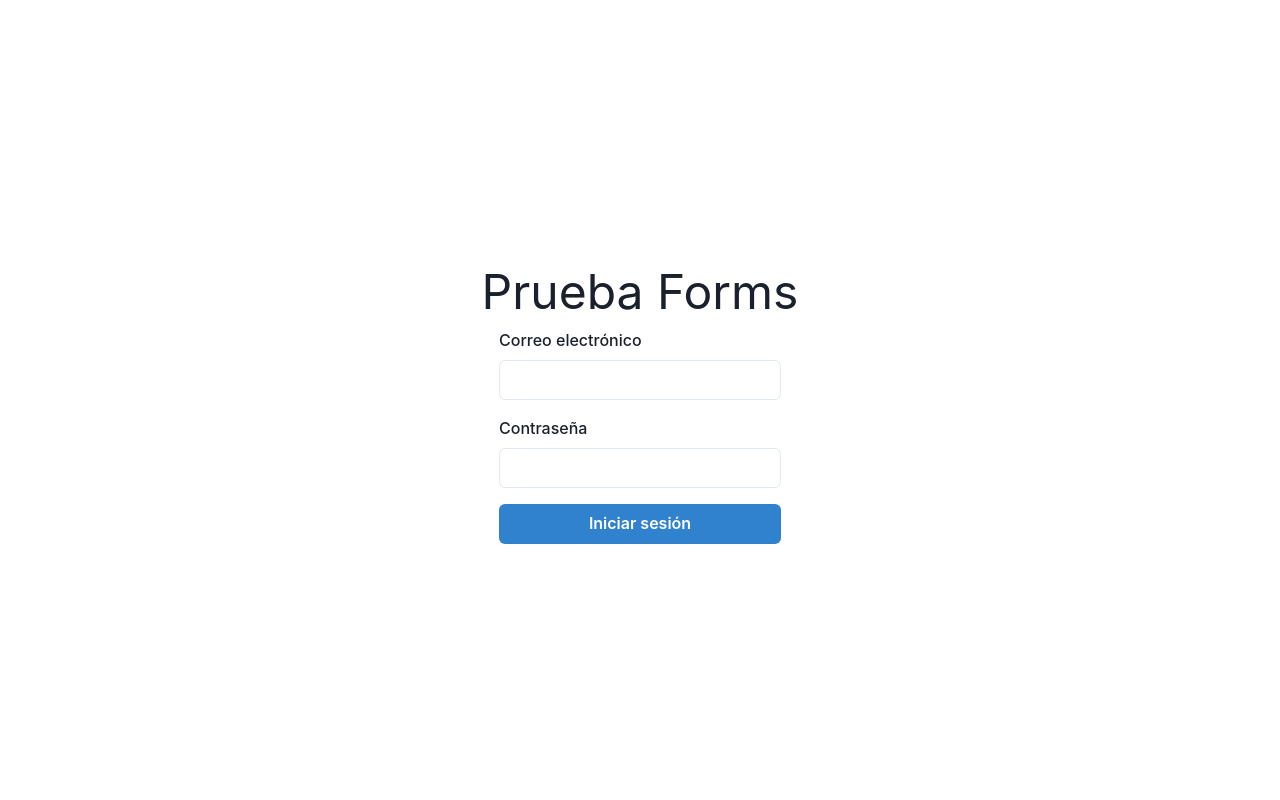
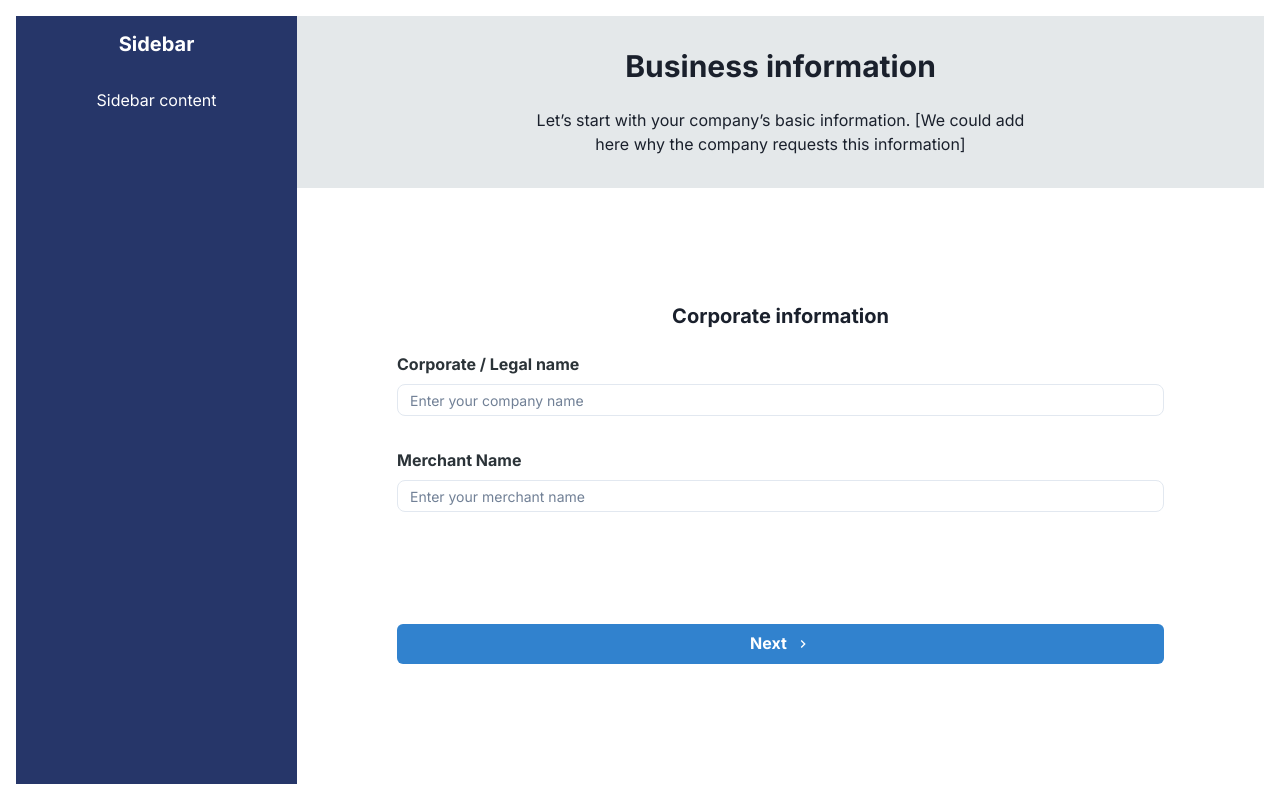
Before and after one commit to Elkinssm/forms-project, a React (Vite) app: page / in a window 1280 px wide. Built offline with nearby package versions, Linux system fonts and the light colour scheme.

Commit message:
Add theme and first page

```diff
--- a/index.html
+++ b/index.html
@@ -4,6 +4,10 @@
     <meta charset="UTF-8" />
     <link rel="icon" type="image/svg+xml" href="/vite.svg" />
     <meta name="viewport" content="width=device-width, initial-scale=1.0" />
+    <link
+      href="https://fonts.googleapis.com/css2?family=Inter:wght@400;700&display=swap"
+      rel="stylesheet"
+    />
     <title>Prueba Forms</title>
   </head>
   <body>
--- a/package.json
+++ b/package.json
@@ -10,6 +10,7 @@
     "preview": "vite preview"
   },
   "dependencies": {
+    "@chakra-ui/icons": "^2.1.1",
     "@chakra-ui/react": "^2.8.2",
     "@emotion/react": "^11.13.3",
     "@emotion/styled": "^11.13.0",
--- a/src/App.tsx
+++ b/src/App.tsx
@@ -1,13 +1,16 @@
 import { ChakraProvider } from "@chakra-ui/react";
+import theme from "./theme";
 import "./App.css";
-import Form from "./components/Form/Form";
+// import Form from "./components/Form/Form";
+import Home from "./components/Home/Home";
 
 function App() {
   return (
     <>
-      <ChakraProvider>
+      <ChakraProvider theme={theme}>
         <div>
-          <Form />
+          {/* <Form /> */}
+          <Home />
         </div>
       </ChakraProvider>
     </>
--- /dev/null
+++ b/src/components/Home/Home.tsx
@@ -0,0 +1,147 @@
+import {
+  Box,
+  Button,
+  Grid,
+  GridItem,
+  Heading,
+  Text,
+  FormControl,
+  FormLabel,
+  Input,
+  VStack,
+} from "@chakra-ui/react";
+import { zodResolver } from "@hookform/resolvers/zod";
+import { useForm } from "react-hook-form";
+import { z } from "zod";
+import { ChevronRightIcon, InfoIcon } from "@chakra-ui/icons";
+
+const schema = z.object({
+  corporate: z.string().min(6, {
+    message: "The company name must be at least 6 characters long",
+  }),
+  merchant: z.string().min(6, {
+    message: "The merchant name must be at least 6 characters long",
+  }),
+});
+
+type BusinessDataForm = z.infer<typeof schema>;
+
+const Home = () => {
+  const {
+    register,
+    handleSubmit,
+    formState: { errors },
+  } = useForm<BusinessDataForm>({
+    resolver: zodResolver(schema),
+  });
+
+  const onSubmit = (data: BusinessDataForm) => {
+    console.log(data);
+    alert(`Corporate: ${data.corporate}, Merchant: ${data.merchant}`);
+  };
+
+  return (
+    <Box
+      width="100%"
+      minHeight="100vh"
+      p={4}
+      display="flex"
+      flexDirection="column"
+    >
+      <form
+        onSubmit={handleSubmit(onSubmit)}
+        style={{ flex: 1, display: "flex", flexDirection: "column" }}
+      >
+        <Grid templateColumns="minmax(200px, 281px) 1fr" flex={1}>
+          <GridItem
+            bg="brand.secondary"
+            color="white"
+            p={4}
+            display="flex"
+            flexDirection="column"
+          >
+            <VStack spacing={4} align="center" flex={1}>
+              <Heading size="md" textAlign="center">
+                Sidebar
+              </Heading>
+              <Text mt={4} textAlign="center">
+                Sidebar content
+              </Text>
+            </VStack>
+          </GridItem>
+
+          <GridItem display="flex" flexDirection="column" flex={1}>
+            <Box mb={4} backgroundColor="neutral.300" px="224px" py="32px">
+              <VStack spacing={4} align="center">
+                <Heading as="h1" size="lg" mb={2} textAlign="center">
+                  Business information
+                </Heading>
+                <Text textAlign="center">
+                  Let’s start with your company’s basic information. [We could
+                  add here why the company requests this information]
+                </Text>
+              </VStack>
+            </Box>
+
+            <Box mb={4} flex={1} display="flex" flexDirection="column" p={100}>
+              <VStack spacing={4} align="center" flex={1}>
+                <Heading as="h2" size="md" mb={2} textAlign="left">
+                  Corporate information
+                </Heading>
+                <FormControl mb={4} isInvalid={!!errors.corporate}>
+                  <FormLabel htmlFor="corporate" textAlign="left">
+                    Corporate / Legal name
+                  </FormLabel>
+                  <Input
+                    id="corporate"
+                    type="text"
+                    placeholder="Enter your company name"
+                    {...register("corporate")}
+                    size="sm"
+                  />
+                  {errors.corporate && (
+                    <Text color="semantic.error.DEFAULT" textAlign="left">
+                      <InfoIcon color="semantic.error.DEFAULT" mr={2} />
+                      {errors.corporate.message}
+                    </Text>
+                  )}
+                </FormControl>
+                <FormControl mb={4} isInvalid={!!errors.merchant}>
+                  <FormLabel htmlFor="merchant" textAlign="left">
+                    Merchant Name
+                  </FormLabel>
+                  <Input
+                    id="merchant"
+                    type="text"
+                    size="sm"
+                    placeholder="Enter your merchant name"
+                    {...register("merchant")}
+                  />
+                  {errors.merchant && (
+                    <Text color="semantic.error.DEFAULT" textAlign="left">
+                      <InfoIcon color="semantic.error.DEFAULT" mr={2} />
+                      {errors.merchant.message}
+                    </Text>
+                  )}
+                </FormControl>
+                <Box width="100%" pt={20}>
+                  <Button
+                    type="submit"
+                    colorScheme="blue"
+                    width="100%"
+                    rightIcon={<ChevronRightIcon />}
+                    aria-label="Next"
+                  >
+                    Next
+                  </Button>
+                </Box>
+              </VStack>
+            </Box>
+          </GridItem>
+        </Grid>
+      </form>
+    </Box>
+  );
+};
+
+export default Home;
--- /dev/null
+++ b/src/theme.ts
@@ -0,0 +1,123 @@
+import { extendTheme } from "@chakra-ui/react";
+
+const theme = extendTheme({
+  colors: {
+    brand: {
+      primary: "#298ecb",
+      secondary: "#263669",
+    },
+    semantic: {
+      success: {
+        light: "#a5d6a7",
+        DEFAULT: "#4caf50",
+      },
+      error: {
+        light: "#ef9a9a",
+        DEFAULT: "#e53935",
+      },
+      warning: {
+        light: "#ffe082",
+        DEFAULT: "#ffb300",
+      },
+      info: {
+        light: "#71c0e4",
+        DEFAULT: "#298ecb",
+      },
+    },
+    neutral: {
+      100: "#ffffff",
+      200: "#f2f4f5",
+      300: "#e4e8ea",
+      400: "#d0d5d8",
+      500: "#b9c1c5",
+      600: "#9aa2a7",
+      700: "#7b858c",
+      800: "#5d666d",
+      900: "#2e3338",
+    },
+    text: {
+      highEmphasis: "#2B3338",
+      secondary: "rgba(0, 0, 0, 0.6)",
+      disabled: "rgba(0, 0, 0, 0.38)",
+    },
+    input: {
+      border: "rgba(0, 0, 0, 0.23)",
+      borderHover: "#000000",
+    },
+  },
+  fonts: {
+    heading: "Inter, sans-serif",
+    body: "Inter, sans-serif",
+  },
+  components: {
+    Input: {
+      baseStyle: {
+        field: {
+          border: "transparent",
+          borderRadius: "8px",
+          borderColor: "red",
+          _hover: {
+            borderColor: "input.borderHover",
+            border: "1px solid",
+          },
+          _focus: {
+            borderColor: "brand.primary",
+            boxShadow: "0 0 0 1px #298ECB",
+          },
+          _disabled: {
+            backgroundColor: "neutral.200",
+            cursor: "not-allowed",
+          },
+          _invalid: {
+            borderColor: "semantic.error.DEFAULT",
+            boxShadow: "0 0 0 1px #E53935",
+            _focus: {
+              borderColor: "semantic.error.DEFAULT",
+              boxShadow: "0 0 0 1px #E53935",
+            },
+          },
+        },
+      },
+      sizes: {
+        sm: {
+          field: {
+            fontSize: "sm",
+            px: 3,
+            py: 2,
+          },
+        },
+        md: {
+          field: {
+            fontSize: "md",
+            px: 4,
+            py: 3,
+          },
+        },
+      },
+      defaultProps: {
+        size: "md",
+      },
+    },
+    FormLabel: {
+      baseStyle: {
+        fontSize: "md",
+        fontWeight: "bold",
+        color: "text.highEmphasis",
+        _focus: {
+          color: "brand.primary",
+        },
+        _hover: {
+          color: "brand.secondary",
+        },
+        _disabled: {
+          color: "text.disabled",
+        },
+        _invalid: {
+          color: "semantic.error.DEFAULT",
+        },
+      },
+    },
+  },
+});
+
+export default theme;
```
Also changed, not shown: 1 other file (tests, documents, lock files or other folders).
